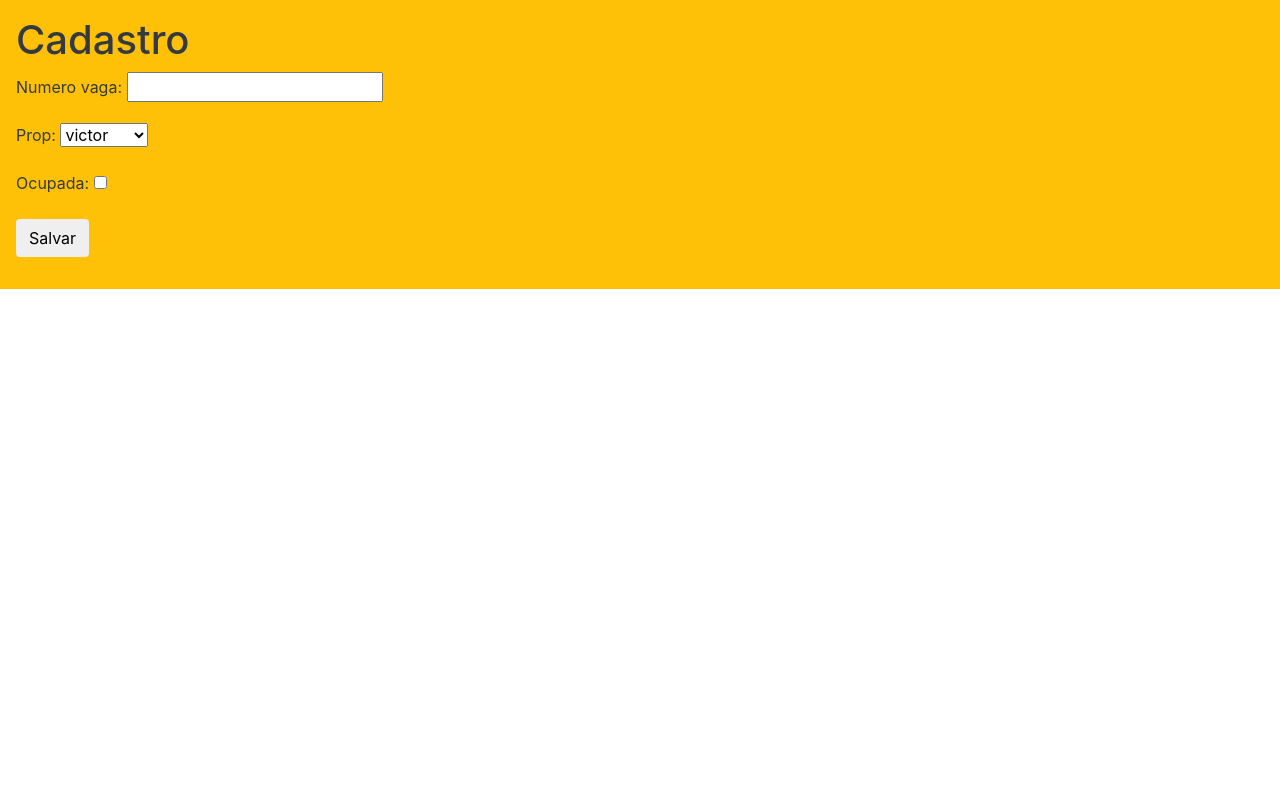
After one commit to Rubensrvsc/projeto-estacionamento, a Django app: page /cadastrar_vaga/ in a window 1280 px wide. The commit adds this page. Run offline with Django 3.2, Linux system fonts and the light colour scheme; data comes from the database, SQL or seed files in the repository; some libraries are stand-ins or nearby versions.

```diff
--- a/ProjetoEstacionamento/settings.py
+++ b/ProjetoEstacionamento/settings.py
@@ -168,6 +168,8 @@ USE_TZ = True
 
 CORS_ORIGIN_ALLOW_ALL = True
 
+SITE_ID=1
+
 '''SECURE_SSL_REDIRECT = True
 SESSION_COOKIE_SECURE = True
 CSRF_COOKIE_SECURE = True
@@ -188,4 +190,4 @@ GEOPOSITION_GOOGLE_MAPS_API_KEY = 'AIzaSyCMYCwwE3-wWiRmpuXFxkUp02qjZmWiWI0'
 
 LOGIN_URL='/login/'
 LOGOUT_URL='/logout/'
-LOGIN_REDIRECT_URL='/index_cliente/'
+LOGIN_REDIRECT_URL='/index_prop/'
--- a/appCliente/views.py
+++ b/appCliente/views.py
@@ -51,13 +51,13 @@ from appProprietario.serializers import *
 
     return (user, None)'''
 
-
+'''
 class IndexView(View):
 
     template_name = 'index.html'
 
     def get(self,request):
-        return render(request,self.template_name)
+        return render(request,self.template_name)'''
 
 class RegistraClienteView(View):
 
--- a/appProprietario/forms.py
+++ b/appProprietario/forms.py
@@ -23,6 +23,11 @@ class PropForm(forms.Form):
         errors = self._errors.setdefault(forms.forms.NON_FIELD_ERRORS, forms.utils.ErrorList())
         errors.append(message)
 
+class VagaForm(forms.ModelForm):
+    class Meta:
+        model = Vaga
+        fields = '__all__'
+
 class LoginForm(AuthenticationForm):
     username = forms.CharField(widget=forms.TextInput(attrs={'class':'form-control'}))
     password = forms.CharField(widget=forms.TextInput(attrs={'class':'form-control'}))
--- a/appProprietario/models.py
+++ b/appProprietario/models.py
@@ -16,6 +16,9 @@ class Proprietario(models.Model):
     nome_loc_prop = models.CharField(max_length=250, blank=True, null=True)
     usuario_prop = models.OneToOneField(User, related_name="Propietario", on_delete=models.SET_NULL,default="",null=True, editable=False)
     #position = GeopositionField(verbose_name=u'Geolocalização', help_text="Não altere os valores calculados automaticamente de latitude e longitude")
+
+    def __str__(self):
+        return self.nome_prop
 
     '''content_panels = Page.content_panels + [
         GeoPanel('location'),
@@ -49,4 +52,9 @@ class Cliente(models.Model):
 class Vaga(models.Model):
     numero_vaga = models.IntegerField()
     prop = models.ForeignKey(Proprietario, on_delete=models.CASCADE,default="")
-    cliente_vaga = models.OneToOneField(Cliente, on_delete=models.CASCADE,default="")
+    #prop_vaga = models.OneToOneField(Proprietario, on_delete=models.CASCADE,default="")
+    ocupada = models.BooleanField(default=False)
+
+class Cliente_Vaga(models.Model):
+    cliente = models.OneToOneField(Cliente, related_name="Cliente", on_delete=models.SET_NULL,default="",null=True, editable=False)
+    vaga = models.OneToOneField(Vaga, related_name="Vaga", on_delete=models.SET_NULL,default="",null=True, editable=False)
--- /dev/null
+++ b/appProprietario/templates/cadastrar_vaga.html
@@ -0,0 +1,18 @@
+
+<html>
+<head>
+	<meta charset="utf-8">
+	<meta name="viewport" content="width=device-width, initial-scale=1, shrink-to-fit=no">
+	<meta http-equiv="X-UA-Compatible" content="IE=edge">
+	<link rel="stylesheet" type="text/css" href="https://maxcdn.bootstrapcdn.com/bootstrap/4.0.0/css/bootstrap.min.css">
+</head>
+<body>
+<nav  class="p-3 mb-2 bg-warning text-dark">
+    <h1>Cadastro</h1>
+<nav>
+    <form method="POST" class="post-form">{% csrf_token %}
+        {{ form.as_p }}
+        <button type="submit" class="save btn btn-default">Salvar</button>
+    </form>
+    </body>
+  </html>
--- a/appProprietario/templates/index_prop.html
+++ b/appProprietario/templates/index_prop.html
@@ -65,7 +65,7 @@
                     <a class="#" href="#" data-toggle="collapse" data-target="#submenu-1"><i class="fa fa-cogs" aria-hidden="true"></i>   <span style="color:white;"> Settings </span></a>
                 </li>
                 <li>
-                    <a class="#" href="{% url 'logout_prop' %}" data-toggle="collapse" data-target="#submenu-1"><i class="fa fa-cogs" aria-hidden="true"></i>   <span style="color:white;"> Logout </span></a>
+                    <a class="#" href="{% url 'logout' %}" data-toggle="collapse" data-target="#submenu-1"><i class="fa fa-cogs" aria-hidden="true"></i>   <span style="color:white;"> Logout </span></a>
                 </li>
 
             </ul>
--- a/appProprietario/urls.py
+++ b/appProprietario/urls.py
@@ -2,14 +2,17 @@ from django.contrib import admin
 from django.urls import include,path
 from .views import *
 from django.views.generic.base import TemplateView
-from django.contrib.auth import login
+from django.contrib.auth import login,views
 from django.conf.urls import url
 from .forms import *
 
 urlpatterns =[
-    path('login_prop/', login_prop,name='login_prop'),
-    path('logout_prop/',logout_prop,name='logout_prop'),
+    #path('login_prop/', login_prop,name='login_prop'),
+    #path('logout_prop/',logout_prop,name='logout_prop'),
     path('index_prop/',index_prop,name='index_prop'),
     path('registra_prop/',PropView.as_view(),name='registra_prop'),
     path('rest-auth/registrar/', RegisterViewCliente.as_view()),
+    path('cadastrar_vaga/',cadastrar_vaga,name='cadastrar_vaga'),
+    path('login/', views.LoginView.as_view(template_name='login.html'), name = "login"),
+    path('logout/', views.LogoutView.as_view(template_name='login.html'), name="logout"),
 ]
--- a/appProprietario/views.py
+++ b/appProprietario/views.py
@@ -26,17 +26,17 @@ sensitive_post_parameters_m = method_decorator(
 # Create your views here.
 
 
-def login_prop(request):
+'''def login_prop(request):
     name = request.POST.get('username')
     passw = request.POST.get('password')
     cont=0
-    '''if Proprietario.objects.all()==0:
+    if Proprietario.objects.all()==0:
         return render(request,'deu_errado.html')
     else:
         for i in Proprietario.objects.all():
             if name==i.nome_prop:
                 cont+=1
-    if cont>0:'''
+    if cont>0:
 
     user = authenticate(username=name, password=passw)
     if user is not None:
@@ -52,16 +52,17 @@ def login_prop(request):
             pass
     else:
         return redirect('index_prop')
-    '''else:
-        return render(request,'deu_errado.html')'''
-
+    else:
+        return render(request,'deu_errado.html')
+@login_required
 def logout_prop(request):
     logout(request)
-    return redirect('login_prop')
+    return redirect('login_prop')'''
 
 @login_required
 def index_prop(request):
-    return render(request,'index_prop.html')
+    usuario_logado = request.user
+    return render(request,'index_prop.html',{'usuario_logado':usuario_logado})
 
 class PropView(View):
 
@@ -84,7 +85,7 @@ class PropView(View):
                             usuario_prop=usuario)
 
             prop.save()
-            return render(request,'index_prop.html')
+            return redirect('index_prop')
         return render(request, self.template_name, {'form' : form})
 
 class RegisterViewCliente(CreateAPIView):
@@ -114,6 +115,17 @@ class RegisterViewCliente(CreateAPIView):
         complete_signup(self.request._request, user, None, None)
         return user
 
+#@login_required
+def cadastrar_vaga(request):
+    form=VagaForm(request.POST or None)
+    if request.method=='POST':
+        if form.is_valid():
+            form.save()
+            return redirect('index_prop')
+        else:
+            form=VagaForm()
+    return render(request, 'cadastrar_vaga.html',{'form':form})
+
 
 @api_view(['GET'])
 @permission_classes((IsAuthenticated, IsOwnerOrReadOnly,))
```
Also changed, not shown: appProprietario/templates/base_usuario.html (added, +15 -0 lines), appProprietario/templates/login.html (added, +19 -0 lines), appProprietario/migrations/0003_remove_vaga_cliente_vaga.py (added), appProprietario/migrations/0004_vaga_ocupada.py (added), appProprietario/migrations/0005_cliente_vaga.py (added), db.sqlite3.
